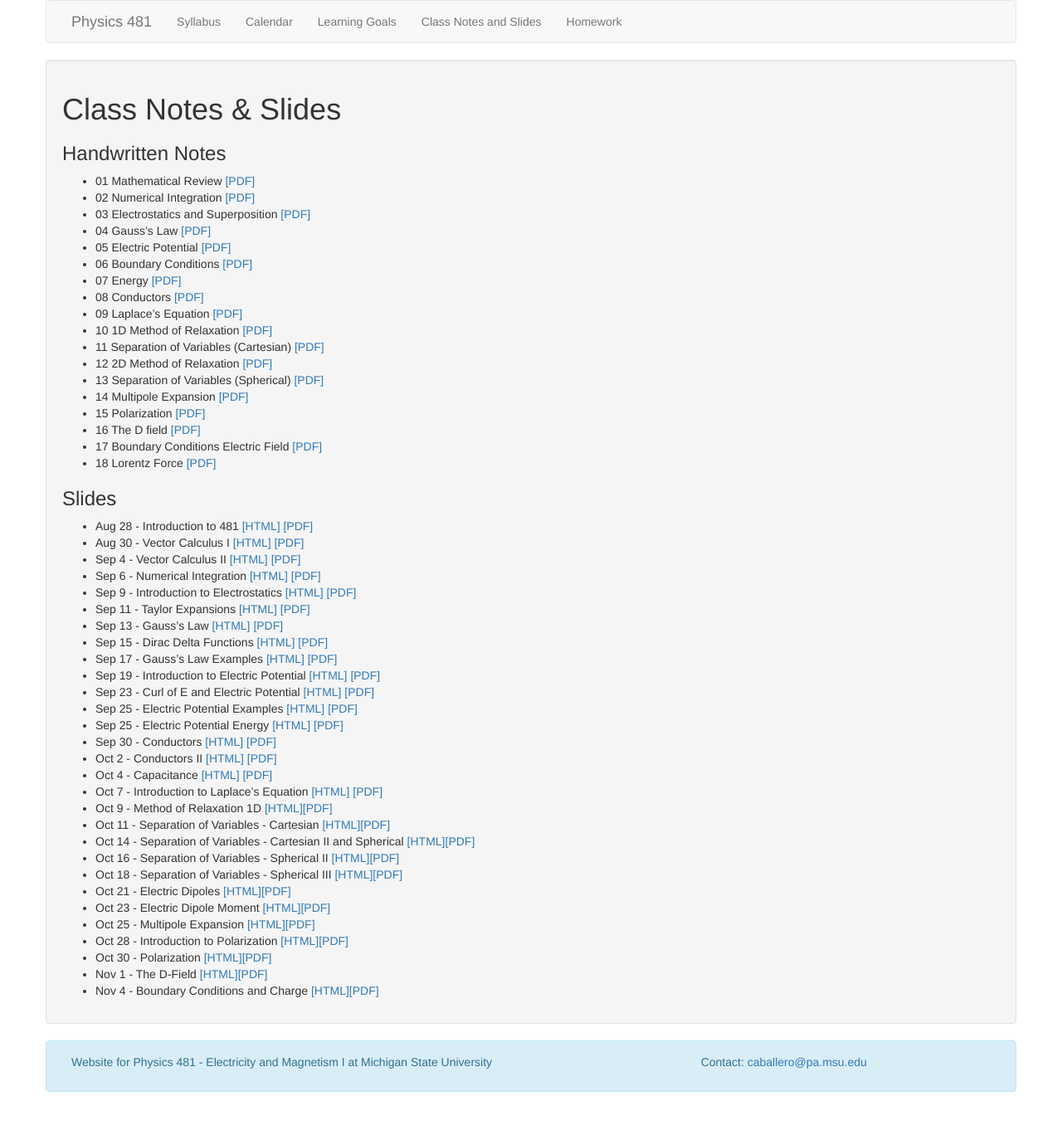
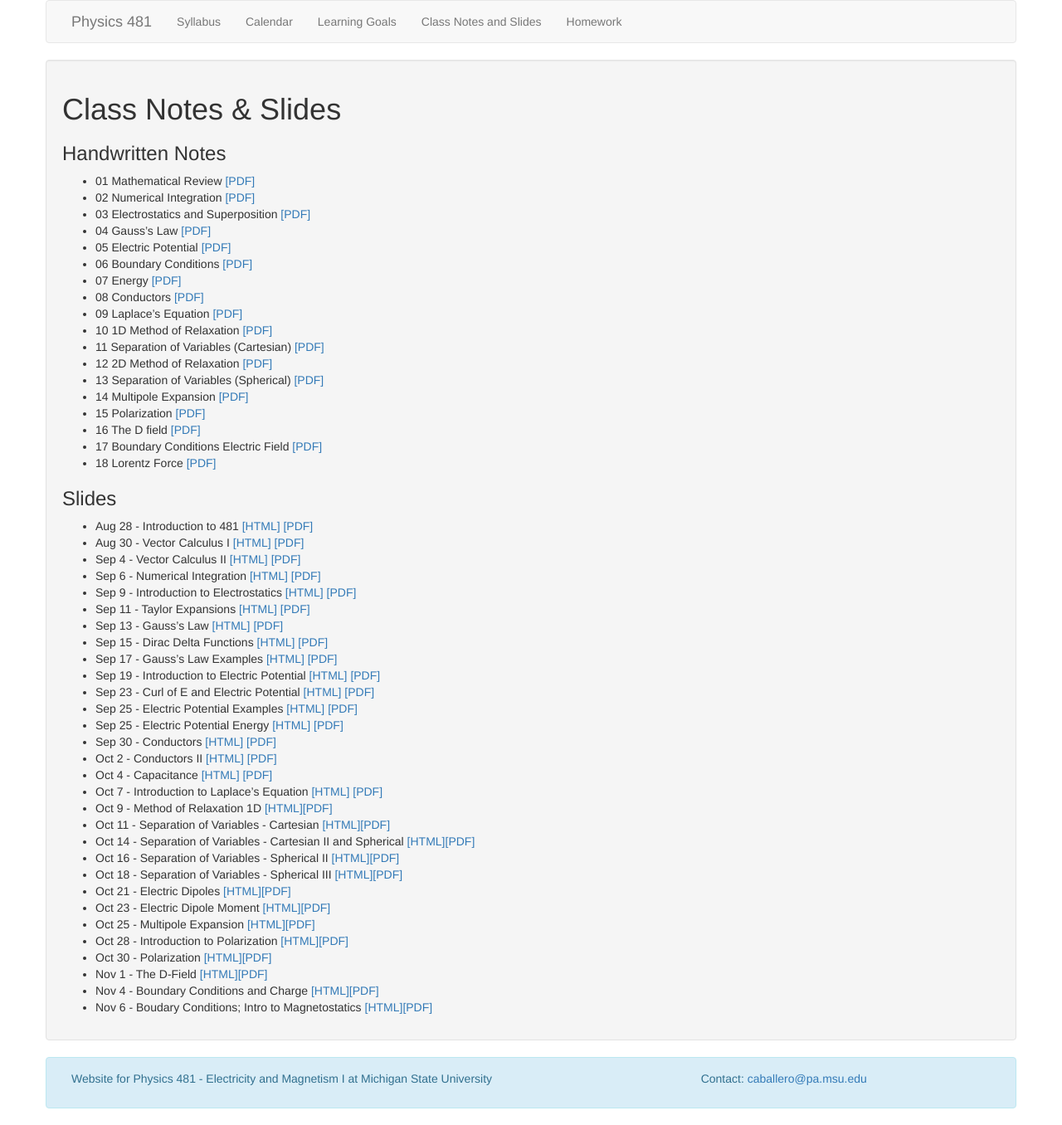
Before and after one commit to dannycab/phy481msu_f2019, a Jekyll site: the page built from notes/list_of_notes.md, in a window 1280 px wide. Shown: the whole page at 83% size. Built offline with Jekyll 4.4.1, drawn with Linux system fonts in a browser that asks for light colours.

Commit message:
slides for Wednesday

```diff
--- a/notes/list_of_notes.md
+++ b/notes/list_of_notes.md
@@ -56,3 +56,4 @@ permalink: notes/index.html
 - Oct 30 - Polarization [[HTML]](./27-slides.html)[[PDF]](./27-slides.pdf)
 - Nov 1 - The D-Field [[HTML]](./28-slides.html)[[PDF]](./28-slides.pdf)
 - Nov 4 - Boundary Conditions and Charge [[HTML]](./29-slides.html)[[PDF]](./29-slides.pdf)
+- Nov 6 - Boudary Conditions; Intro to Magnetostatics [[HTML]](./30-slides.html)[[PDF]](./30-slides.pdf)
```
Also changed, not shown: 3 other files.
